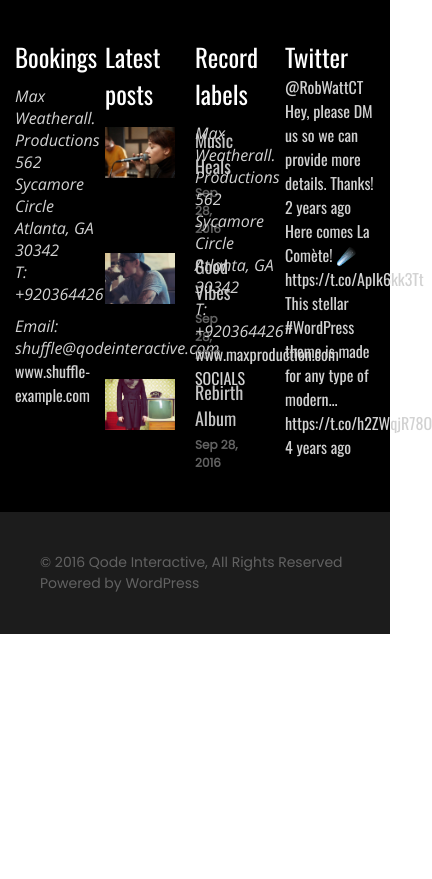
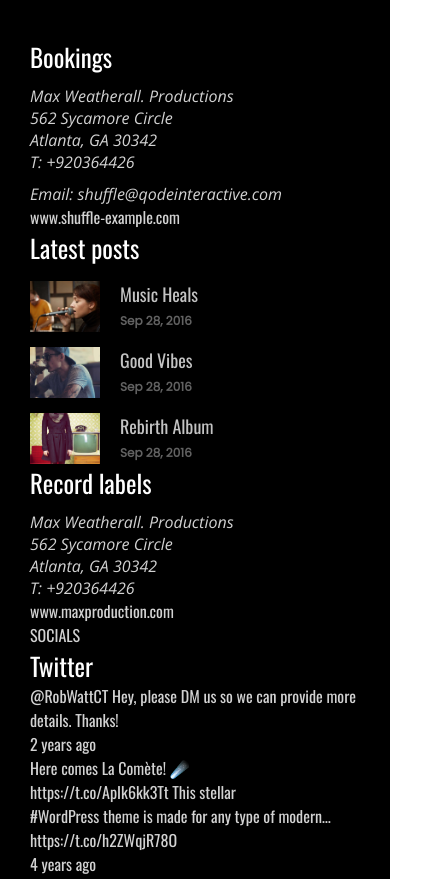
Before and after one commit to practical-projects/shuffle-project, a website: page index.html in a window 390 px wide. Shown: the part 4397-5276 px from the top of the page, 432 px wide, since content can reach past the window. Before the commit the page ends 5031 px from the top, so only its background shows below. Drawn offline with nearby package versions, Linux system fonts and the light colour scheme.

Commit message:
finished responsive footer

```diff
--- a/css/components/footer.css
+++ b/css/components/footer.css
@@ -28,3 +28,13 @@ span:hover {
   color: #fff;
   cursor: pointer;
 }
+
+@media (max-width: 992px) {
+  .lefooter {
+    flex-direction: column;
+  }
+
+  .align-footer-left {
+    width: auto;
+  }
+}
--- a/index.html
+++ b/index.html
@@ -264,8 +264,9 @@
     <!-- Footer start -->
     <div class="container bg-black">
       <div class="row">
+        <div class="col-12">
           <div class="lefooter">
-          <div class="col-12 align-footer-left">
+            <div class="align-footer-left">
               <h4 class="ftr-title">Bookings</h4>
               <p class="ftr-paragraph">
                 Max Weatherall. Productions <br />
@@ -278,7 +279,7 @@
                 <span>www.shuffle-example.com</span>
               </p>
             </div>
-          <div class="col-12 align-footer-left">
+            <div class="align-footer-left">
               <h4 class="ftr-title">Latest posts</h4>
               <div class="footer-img-container">
                 <img src="./img/footer-img/footer1.jpg" alt="IMG" />
@@ -308,7 +309,7 @@
                 </div>
               </div>
             </div>
-          <div class="col-12 align-footer-left">
+            <div class="align-footer-left">
               <h4 class="ftr-title">Record labels</h4>
               <p class="ftr-paragraph">
                 Max Weatherall. Productions <br />
@@ -319,7 +320,7 @@
               </p>
               <div>SOCIALS</div>
             </div>
-          <div class="col-12 align-footer-left">
+            <div class="align-footer-left">
               <h4 class="ftr-title">Twitter</h4>
               <p>
                 <span>@RobWattCT</span> Hey, please DM us so we can provide more details. Thanks! <br />
@@ -331,6 +332,7 @@
                 #WordPress theme is made for any type of modern… <span>https://t.co/h2ZWqjR78O</span> <br />
                 <span>4 years ago</span>
               </p>
+            </div>
           </div>
         </div>
       </div>
```
Lines whose indentation alone changed are shown as unchanged.
